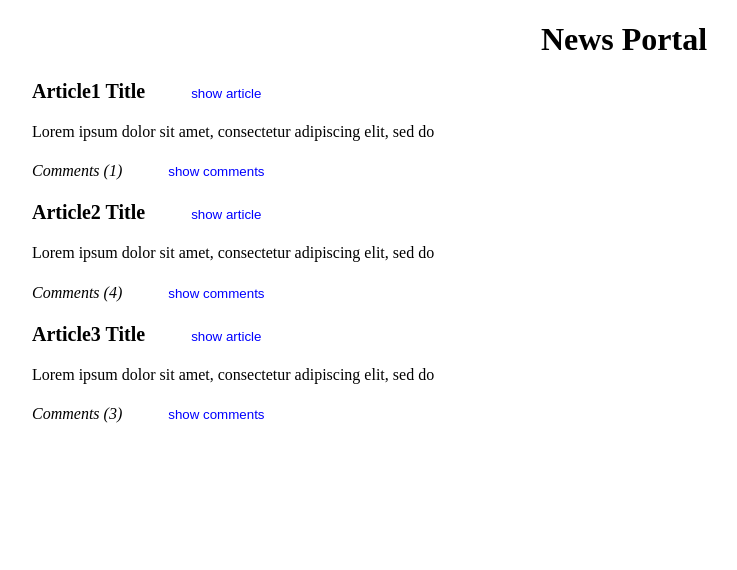
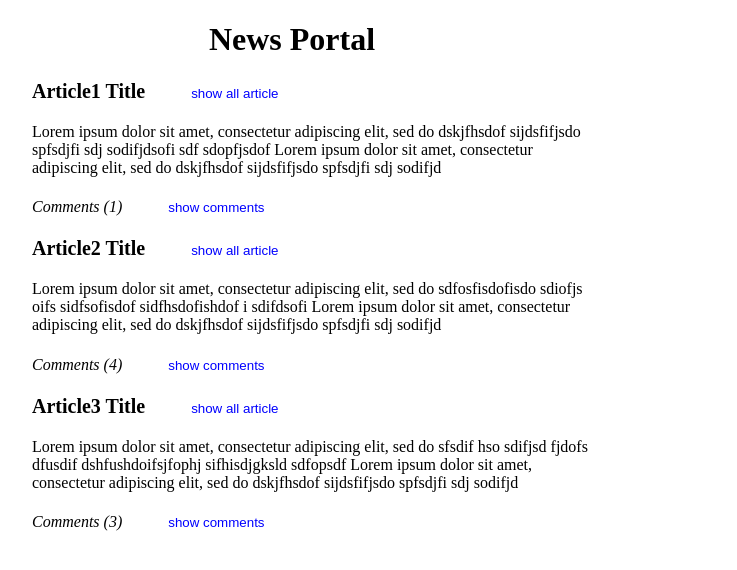
Before and after one commit to nvzvruk/react-lesson_01, a React app: page / in a window 1280 px wide. Shown: the top 570 px of the page, without its empty margins (16-753 px from the left). Built offline with nearby package versions, Linux system fonts and the light colour scheme.

Commit message:
prepare for Shave

```diff
--- a/src/App.js
+++ b/src/App.js
@@ -1,5 +1,6 @@
 import React, { Component } from 'react';
 import ArticlesList from './Components/ArticlesList';
+import './index.scss';
 
 class App extends Component {
   render() {
--- a/src/Components/ArticlesList/Components/Article/index.jsx
+++ b/src/Components/ArticlesList/Components/Article/index.jsx
@@ -13,20 +13,20 @@ class Article extends Component {
   constructor() {
     super();
     this.state =  {
-      isArticleShown: false,
+      isArticleShaved: true,
       isCommentsShown: false
     }
 
     this.text = null;
   }
 
-  toggleArticleVisibility = () => {
+  toggleArticleShaving = () => {
     if(this.state.isCommentsShown) {
       this.toggleCommentsVisibility();
     }
 
     this.setState({
-      isArticleShown: !this.state.isArticleShown
+        isArticleShaved: !this.state.isArticleShaved
     })
   }
 
@@ -45,8 +45,8 @@ class Article extends Component {
       <div className="article">
         <h3 className="article__title">{this.props.title}
         <button
-          onClick={() => this.toggleArticleVisibility()}>
-            {this.state.isArticleShown ? 'hide article' : 'show article'}
+          onClick={() => this.toggleArticleShaving()}>
+            {this.state.isArticleShaved ? 'show all article' : 'shave article'}
           </button>
         </h3>
           <div className="article-content">
--- a/src/Components/ArticlesList/index.jsx
+++ b/src/Components/ArticlesList/index.jsx
@@ -7,19 +7,19 @@ class ArticleList extends Component {
    articleContents = [
     {
       title: 'Article1 Title',
-      text: 'Lorem ipsum dolor sit amet, consectetur adipiscing elit, sed do',
+      text: 'Lorem ipsum dolor sit amet, consectetur adipiscing elit, sed do dskjfhsdof sijdsfifjsdo spfsdjfi sdj sodifjdsofi sdf  sdopfjsdof Lorem ipsum dolor sit amet, consectetur adipiscing elit, sed do dskjfhsdof sijdsfifjsdo spfsdjfi sdj sodifjd',
       date: new Date('1995-12-17T03:24:00'),
       comments: ['Article1 Comment1']
     },
     {
       title: 'Article2 Title',
-      text: 'Lorem ipsum dolor sit amet, consectetur adipiscing elit, sed do',
+      text: 'Lorem ipsum dolor sit amet, consectetur adipiscing elit, sed do sdfosfisdofisdo sdiofjs oifs sidfsofisdof sidfhsdofishdof i sdifdsofi Lorem ipsum dolor sit amet, consectetur adipiscing elit, sed do dskjfhsdof sijdsfifjsdo spfsdjfi sdj sodifjd',
       date: new Date('1995-12-17T03:24:00'),
       comments: ['Article2 Comment1', 'Article2 Comment2', 'Article2 Comment3', 'Article2 Comment4']
     },
     {
       title: 'Article3 Title',
-      text: 'Lorem ipsum dolor sit amet, consectetur adipiscing elit, sed do',
+      text: 'Lorem ipsum dolor sit amet, consectetur adipiscing elit, sed do sfsdif hso sdifjsd fjdofs dfusdif dshfushdoifsjfophj sifhisdjgksld sdfopsdf Lorem ipsum dolor sit amet, consectetur adipiscing elit, sed do dskjfhsdof sijdsfifjsdo spfsdjfi sdj sodifjd',
       date: new Date('1995-12-17T03:24:00'),
       comments: ['Article3 Comment1', 'Article3 Comment2', 'Article3 Comment3']
     }
--- /dev/null
+++ b/src/index.scss
@@ -0,0 +1,3 @@
+.App {
+  max-width: 600px;
+}
```
